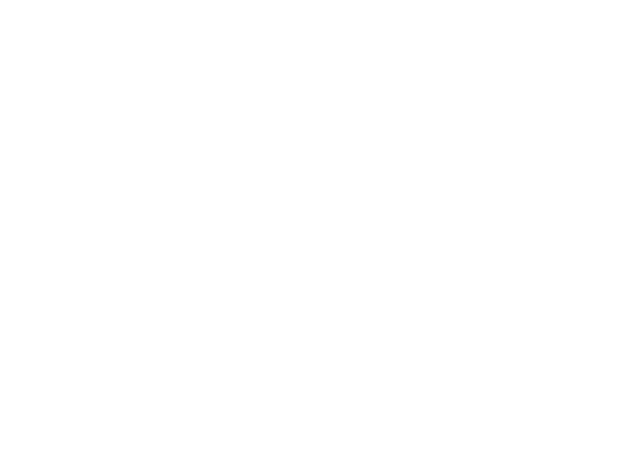
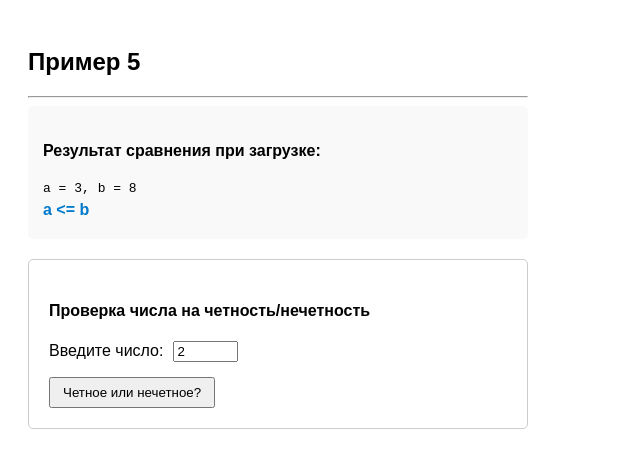
Before and after one commit to liahrothstein/web.lab6, a React (Vite) app in the folder examples/: page /examples/xmpl5 in a window 1280 px wide. Before the commit this address had no page. Shown: the top 468 px of the page, without its empty margins (0-640 px from the left). Built offline with nearby package versions, Linux system fonts and the light colour scheme.

Commit message:
feat: done fifth example

```diff
--- a/examples/src/App.tsx
+++ b/examples/src/App.tsx
@@ -1,7 +1,7 @@
 import React from 'react';
 import { Navigate, Route, Routes } from 'react-router-dom';
 
-import { Example1, Example2, Example3, Example4 } from './components';
+import { Example1, Example2, Example3, Example4, Example5 } from './components';
 import { MainRoute } from './MainRoute';
 
 function App() {
@@ -13,6 +13,7 @@ function App() {
       <Route path="/examples/xmpl2" element={<Example2 />} />
       <Route path="/examples/xmpl3" element={<Example3 />} />
       <Route path="/examples/xmpl4" element={<Example4 />} />
+      <Route path="/examples/xmpl5" element={<Example5 />} />
     </Routes>
   );
 }
--- a/examples/src/MainRoute.tsx
+++ b/examples/src/MainRoute.tsx
@@ -8,6 +8,7 @@ export function MainRoute() {
       <Link to="/examples/xmpl2">Example 2</Link>
       <Link to="/examples/xmpl3">Example 3</Link>
       <Link to="/examples/xmpl4">Example 4</Link>
+      <Link to="/examples/xmpl5">Example 5</Link>
     </div>
   );
 }
--- /dev/null
+++ b/examples/src/components/Example5.tsx
@@ -0,0 +1,86 @@
+import React, { useState } from 'react';
+
+export function Example5() {
+  // ==========================================
+  // БЛОК 1: Сравнение статических переменных
+  // ==========================================
+  const a: number = 3;
+  const b: number = 8;
+
+  // Логика ветвления для определения знака сравнения
+  let comparisonResult: string;
+  if (a > b) {
+    comparisonResult = 'a > b';
+  } else {
+    comparisonResult = 'a <= b';
+  }
+
+  // ==========================================
+  // БЛОК 2: Форма проверки числа на четность
+  // ==========================================
+  // Инициализируем значением "2", как в оригинальном примере
+  const [inputValue, setInputValue] = useState<string>('2');
+
+  function handleCheckParity(): void {
+    // Преобразуем строку из инпута в целое число
+    const parsedNumber: number = parseInt(inputValue, 10);
+
+    // Проверяем на NaN (на случай, если пользователь очистил поле или ввел буквы)
+    if (isNaN(parsedNumber)) {
+      alert('Пожалуйста, введите корректное число');
+      return;
+    }
+
+    // Оператор % вычисляет остаток от деления на 2
+    if (parsedNumber % 2 === 0) {
+      alert('Четное');
+    } else {
+      alert('Нечетное');
+    }
+  }
+
+  return (
+    <div style={{ padding: '20px', fontFamily: 'sans-serif', maxWidth: '500px' }}>
+      <h2>Пример 5</h2>
+      <hr />
+
+      {/* Вывод статического сравнения */}
+      <div
+        style={{
+          backgroundColor: '#f9f9f9',
+          padding: '15px',
+          borderRadius: '5px',
+          marginBottom: '20px',
+        }}
+      >
+        <h4>Результат сравнения при загрузке:</h4>
+        <p style={{ fontFamily: 'monospace', margin: '5px 0' }}>
+          a = {a}, b = {b}
+        </p>
+        <p style={{ fontWeight: 'bold', color: '#007acc', margin: '5px 0' }}>{comparisonResult}</p>
+      </div>
+
+      {/* Форма проверки на четность */}
+      <div style={{ border: '1px solid #ccc', padding: '20px', borderRadius: '5px' }}>
+        <h4>Проверка числа на четность/нечетность</h4>
+
+        <div style={{ marginBottom: '15px' }}>
+          <label htmlFor="parity-input" style={{ marginRight: '10px' }}>
+            Введите число:
+          </label>
+          <input
+            id="parity-input"
+            type="text"
+            size={5}
+            value={inputValue}
+            onChange={(e: React.ChangeEvent<HTMLInputElement>) => setInputValue(e.target.value)}
+          />
+        </div>
+
+        <button onClick={handleCheckParity} style={{ padding: '6px 12px', cursor: 'pointer' }}>
+          Четное или нечетное?
+        </button>
+      </div>
+    </div>
+  );
+}
--- a/examples/src/components/index.ts
+++ b/examples/src/components/index.ts
@@ -2,3 +2,4 @@ export { Example1 } from './Example1';
 export { Example2 } from './Example2';
 export { Example3 } from './Example3';
 export { Example4 } from './Example4';
+export { Example5 } from './Example5';
```
